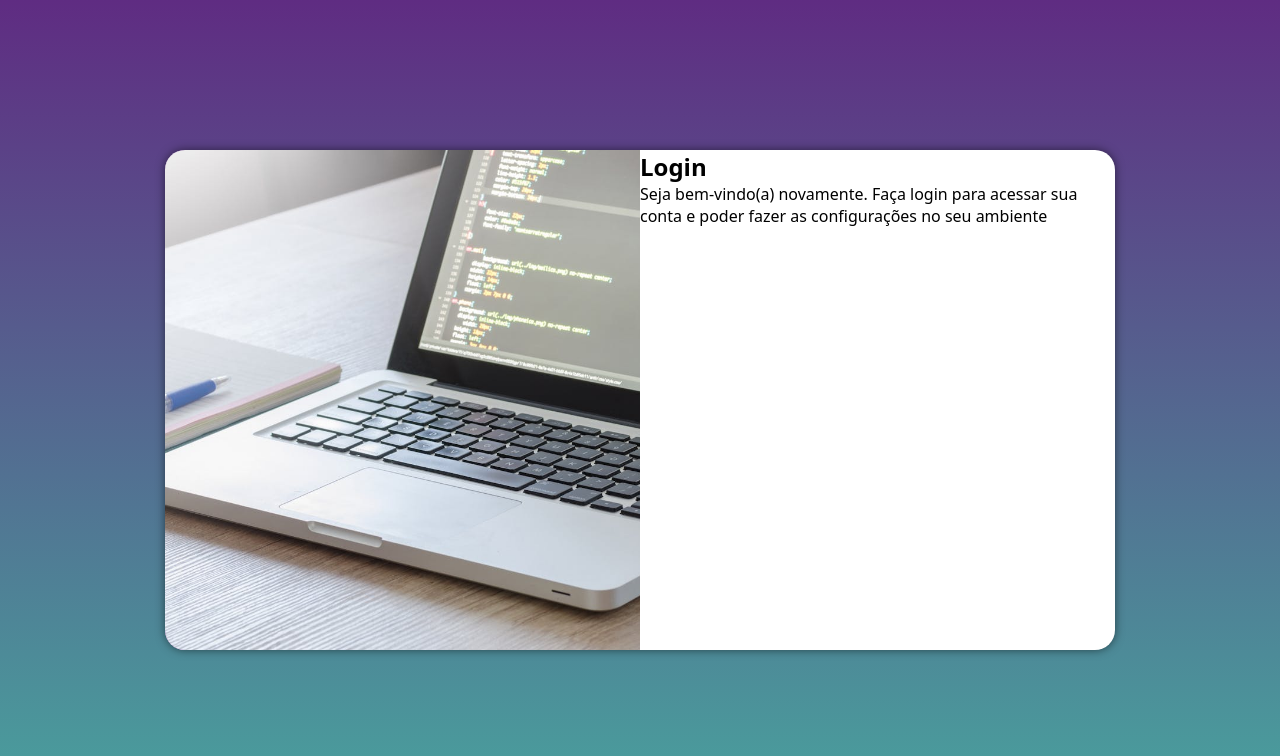
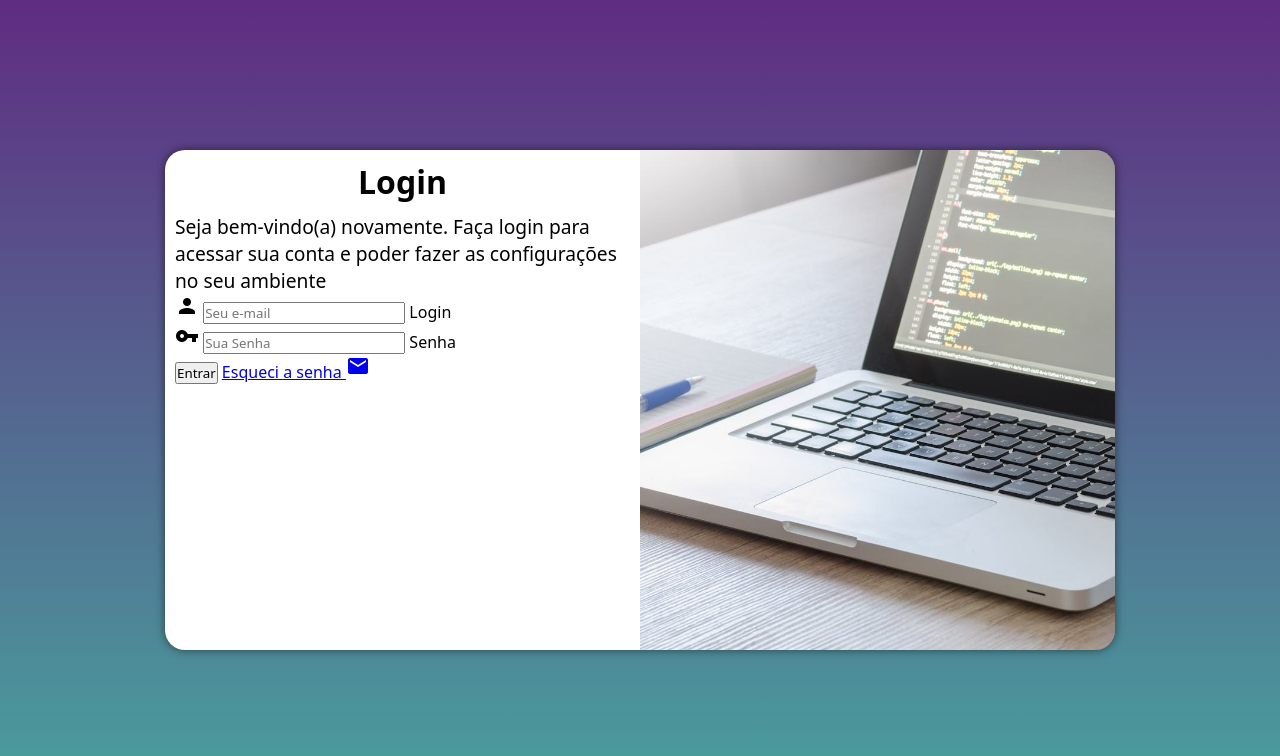
Before and after one commit to ecarrascosa16/projeto-login, a plain HTML site: page index.html in a window 1280 px wide. Drawn offline with Linux system fonts and the light colour scheme.

Commit message:
adicionei o formulario

```diff
--- a/estilos/mediaquery.css
+++ b/estilos/mediaquery.css
@@ -19,6 +19,12 @@
         float: right;
         width: 70%;
     }
+
+
+
+    div#formulario > p {
+        font-size: 1.2em;
+    }
 }
 
 @media screen and (min-width: 992px){
@@ -31,13 +37,21 @@
     }
 
     section#login > div#imagem {
-        float: left;
+        float: right;
         width: 50%;
         height: 100%;
     }
 
     section#login > div#formulario {
-        float: right;
+        float: left;
         width: 50%;
     }
+
+    div#formulario > h1 {
+        font-size: 2em;
+    }
+
+    div#formulario > p {
+        font-size: 1.2em;
+    }
 }
--- a/estilos/style.css
+++ b/estilos/style.css
@@ -52,5 +52,14 @@ section#login > div#imagem {
 
 section#login > div#formulario {
     display: block;
+    padding: 10px;
+}
 
+div#formulario > h1 {
+    text-align: center;
+    margin-bottom: 10px;
 }
+
+div#formulario > p {
+    font-size: 0.8em;
+}
--- a/index.html
+++ b/index.html
@@ -4,6 +4,7 @@
     <meta charset="UTF-8">
     <meta name="viewport" content="width=device-width, initial-scale=1.0">
     <title>Tela de login</title>
+    <link href="https://fonts.googleapis.com/icon?family=Material+Icons" rel="stylesheet"/>
     <link rel="stylesheet" href="estilos/style.css">
     <link rel="stylesheet" href="estilos/mediaquery.css">
 </head>
@@ -16,8 +17,19 @@
             <div id="formulario">
                 <h1>Login</h1>
                 <p>Seja bem-vindo(a) novamente. Faça login para acessar sua conta e poder fazer as configurações no seu ambiente</p>
-                <form action="login.php" method="post">
-
+                <form action="login.php" method="post" autocomplete="on">
+                    <div class="campo">
+                        <i class="material-icons">person</i>
+                        <input type="email" name="login" id="ilogin" placeholder="Seu e-mail" autocomplete="email" required maxlength="30">
+                        <label for="ilogin">Login</label>
+                    </div>
+                    <div id="campo">
+                        <i class="material-icons">vpn_key</i>
+                        <input type="password" name="senha" id="isenha" placeholder="Sua Senha" autocomplete="current-password" required minlength="8" maxlength="20">
+                        <label for="isenha">Senha</label>
+                    </div>
+                    <input type="submit" value="Entrar">
+                    <a href="#">Esqueci a senha <i class="material-icons">mail</i></a>
                 </form>
             </div>
         </section>
```
